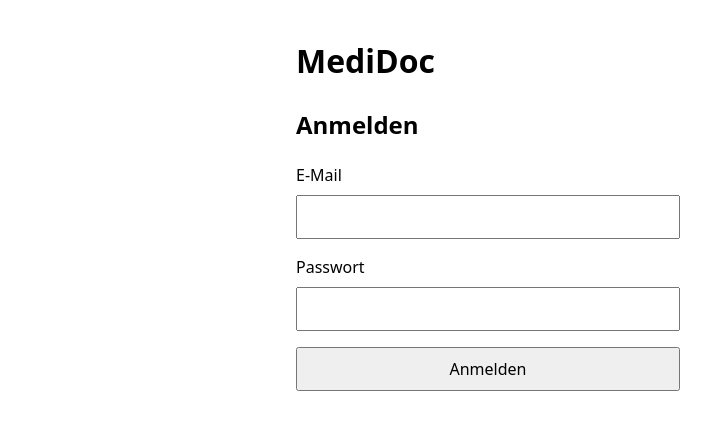
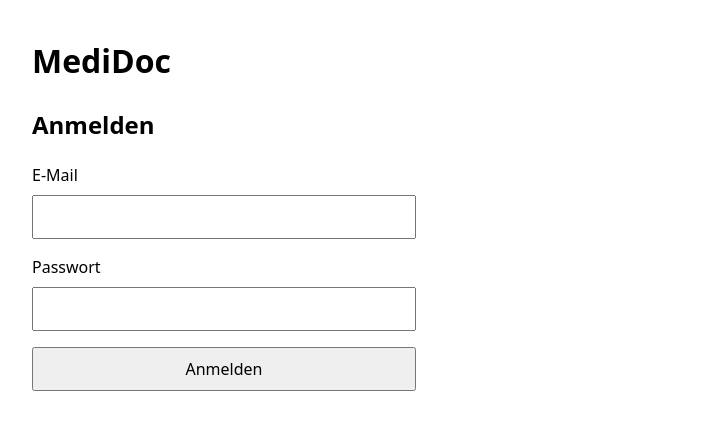
Before and after one commit to GitGitRice/medidoc, a React (Vite) app in the folder frontend/: page /login in a window 1280 px wide. Shown: the top 430 px of the page, without its empty margins (8-719 px from the left). Built offline with nearby package versions, Linux system fonts and the light colour scheme; no server answers.

Commit message:
Seitenbreite fuer die Patiententabelle vergroessern
Die 5-spaltige Tabelle (Name, Geburtsdatum, Versicherung, Aktionen)
wirkt unter der bisherigen 42rem-Begrenzung gequetscht.

Tests: -

```diff
--- a/frontend/src/styles.css
+++ b/frontend/src/styles.css
@@ -15,7 +15,7 @@ input {
 }
 
 .page {
-  max-inline-size: 42rem;
+  max-inline-size: 75rem;
   margin-inline: auto;
   padding: 1rem;
 }
```
